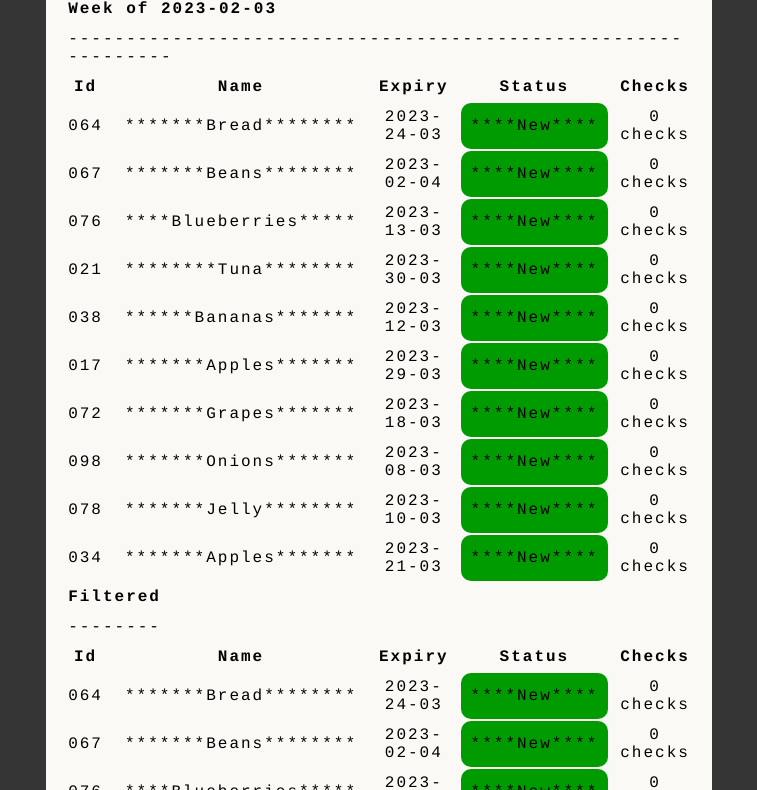
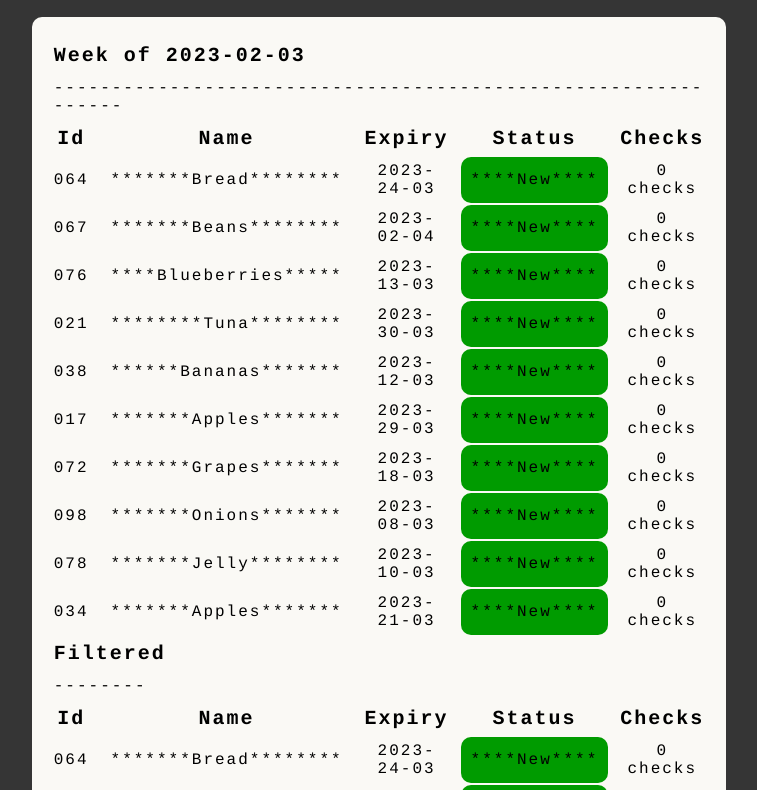
Before and after one commit to MarcoGugli/progetto-01, a plain HTML site: page index.html in a window 1280 px wide. Shown: the part 115-905 px from the top of the page, without its empty margins (261-1018 px from the left). Drawn offline with Linux system fonts and the light colour scheme.

Commit message:
spostato gli style commands e rivisto l'export fct

```diff
--- a/css/style.css
+++ b/css/style.css
@@ -4,6 +4,10 @@
  * This file customises the style of the outputs that are added to the website through the
  * DOM manipulation in the script/function.js file
  */
+ *{
+    font-family: Courier;
+    box-sizing: border-box;
+ }
 
  body{
     background-color: rgb(53, 53, 53);
@@ -11,6 +15,7 @@
 
  h1{
     color: rgb(250, 249, 245);
+    font-size: 50px;
  }
 
 .container, .name-proj{
@@ -22,7 +27,6 @@
 
 .product-list{
     letter-spacing: 2px;
-    font-family: Courier;
     text-align: center;
     background-color:rgb(250, 249, 245);
     border-radius: 10px;
@@ -37,7 +41,8 @@ td{
 }
 
 .title-bold{
-    font-weight: bold;
+    font-weight: bolder;
+    font-size: 20px;
 }
 
 .align-left{
--- a/script/function.js
+++ b/script/function.js
@@ -4,8 +4,18 @@
  * This file stores all the functions we have created
  */
 
-import { variablesList, styleCommands } from "./variable.js";
+import { variablesList} from "./variable.js";
 import {supermarket, initialDate, t, productsList, usedId} from "./main.js"
+
+let styleCommands = {
+
+    stylePath: "%c",
+    styleRed: "color: red",
+    styleYellow: "color: yellow",
+    styleOrange: "color: orange",
+    styleGreen: "color: green"
+
+}
 
 /**
  * adds the 0-padding to the ID code of each item. this function also checks that every new item has a
@@ -186,10 +196,6 @@ function formattingDate(date){
 
     if(variablesList.dateFormat==7)
         return date.getFullYear()+variablesList.padDate+date.getDate().toString().padStart(2, '0')+variablesList.padDate+date.getMonth().toString().padStart(2, '0');
-    /*
-    if(variablesList.dateFormat==4)
-    if(variablesList.dateFormat==5)
-    if(variablesList.dateFormat==6) */
 }
 
 
@@ -390,10 +396,4 @@ function randomTimestamp(){
     return rand;
 }
 
-function deleteAll(){
-    document.getElementById("product-list").textContent = "";
-}
-
-
-export {padNum, productState, generateName, generateExpiry, generateProduct, expired, formattingDate, formatProduct,
-    formatStatus, title, titleHtml, formattingOutput, formattingOutputHtml, randomTimestamp, deleteAll, tableCreator};
+export { productState, generateProduct, expired, title, titleHtml, formattingOutput, formattingOutputHtml, randomTimestamp, tableCreator};
--- a/script/main.js
+++ b/script/main.js
@@ -6,8 +6,7 @@
  */
 
 import { variablesList } from "./variable.js";
-import {padNum, productState, generateName, generateExpiry, generateProduct, expired, formattingDate,
-    formatProduct, formatStatus, title, titleHtml, formattingOutput, formattingOutputHtml, randomTimestamp, deleteAll, tableCreator} from "./function.js";
+import { productState, generateProduct, expired, title, titleHtml, formattingOutput, formattingOutputHtml, randomTimestamp, tableCreator} from "./function.js";
 
 /** CREAZIONE VARIABILI */
 
@@ -27,9 +26,6 @@ let t;
 
 /*================================================================*/
 /* CONSOLE.LOG */
-function prova(){
-
-}
 
 /**
  * outputs on console each weekly list of items every second
@@ -38,7 +34,6 @@ function prova(){
  */
 let rand=randomTimestamp();
 
-prova();
 
 let time=setInterval(function(){
 
--- a/script/variable.js
+++ b/script/variable.js
@@ -8,7 +8,7 @@
 
 //Variables that can be set by the manager
 let variablesList = {
-
+    wantHTMLprint: false,
     /* Choose whethere you want the ID to be casually generated or not.
      * "false"=the ID will be non-randomically generated; "true"=ID will be randomically generated */
     casualGenerationOfId: true,
@@ -47,15 +47,5 @@ let variablesList = {
     padDate: '-'
 }
 
-let styleCommands = {
 
-    stylePath: "%c",
-    styleRed: "color: red",
-    styleYellow: "color: yellow",
-    styleOrange: "color: orange",
-    styleGreen: "color: green"
-
-}
-
-
-export {variablesList, styleCommands};
+export {variablesList};
```
